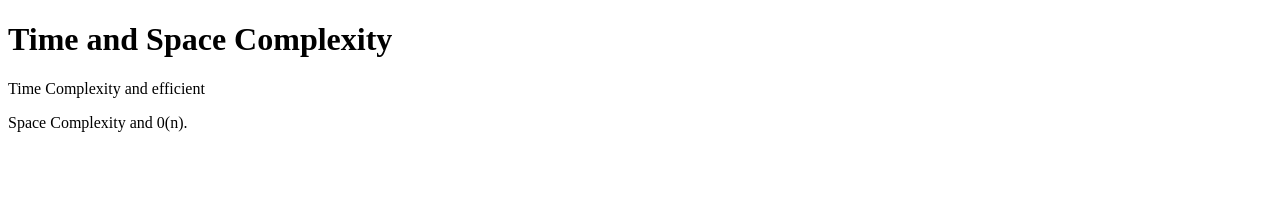
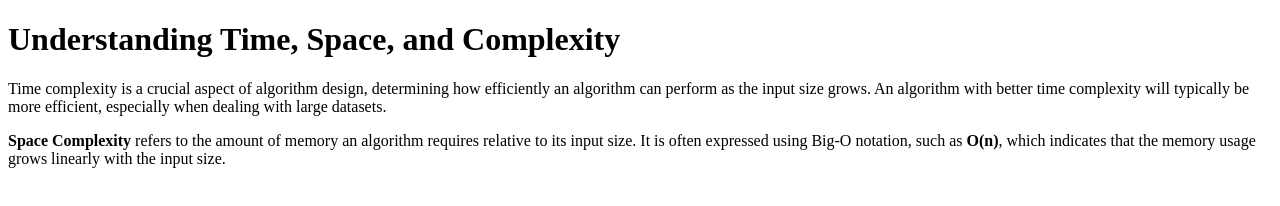
Before and after one commit to acciojob/time-and-space-complexity-Salmanayaj, a website: page main.html in a window 1280 px wide. Drawn offline with Linux system fonts and the light colour scheme.

Commit message:
created a submission

```diff
--- a/main.html
+++ b/main.html
@@ -8,9 +8,18 @@
 
 <body>
 	<!-- the entire body must be written by student -->
-	<h1>Time and <b>Space Complexity</b></h1>
-	<p>Time Complexity and efficient</p>
-	<p>Space Complexity and 0(n).</p>
+	  <!-- Heading -->
+    <h1>Understanding Time, Space, and Complexity</h1>
+
+    <!-- First Paragraph -->
+    <p>
+        Time complexity is a crucial aspect of algorithm design, determining how efficiently an algorithm can perform as the input size grows. An algorithm with better time complexity will typically be more efficient, especially when dealing with large datasets.
+    </p>
+
+    <!-- Second Paragraph -->
+    <p>
+        <b>Space Complexity</b> refers to the amount of memory an algorithm requires relative to its input size. It is often expressed using Big-O notation, such as <b>O(n)</b>, which indicates that the memory usage grows linearly with the input size.
+    </p>
 
     <script type="text/javascript" src="./script.js">
 </script>
```
